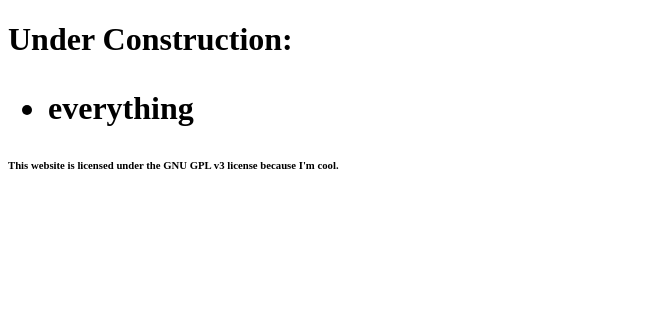
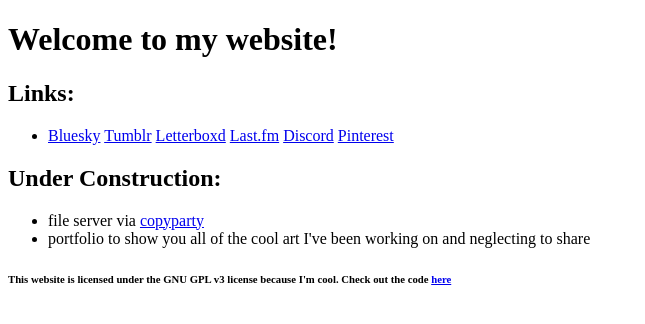
Before and after one commit to anarchohannibalism/anarchohannibalism.github.io, a plain HTML site: page index.html in a window 1280 px wide. Shown: the whole page, without its empty margins (0-645 px from the left). Drawn offline with Linux system fonts and the light colour scheme.

Commit message:
added links

```diff
--- a/index.html
+++ b/index.html
@@ -12,13 +12,27 @@
   </head>
   <body>
 	  <main>
-      <h1>Under Construction:
+      <h1>Welcome to my website!</h1>
+      <h2>Links:</h2>
       <ul>
-        <li>everything</li>
-      </ul> </h1>
+        <li>
+          <a href="https://bsky.app/profile/anarchohannibalism.xyz">Bluesky</a>
+          <a href="https://anarchohannibalism.tumblr.com">Tumblr</a>
+          <a href="https://letterboxd.com/shreksicle69">Letterboxd</a>
+          <a href="https://last.fm/user/ry_nh_rper">Last.fm</a>
+          <a href="https://discord.com/users/246461671868989442">Discord</a>
+          <a href="https://www.pinterest.com/anarchohannibalism">Pinterest</a>
+        </li>
+      </ul>
+      <h2>Under Construction:</h2>
+      <ul>
+        <li>file server via <a href="https://github.com/9001/copyparty">copyparty</a></li>
+        <li>portfolio to show you all of the cool art I've been working on and neglecting to share</li>
+      </ul>
 	  </main>
   </body>
   <footer>
-    <h6>This website is licensed under the GNU GPL v3 license because I'm cool.</h6>
+    <h6>This website is licensed under the GNU GPL v3 license because I'm cool. Check out the code <a href="https://github.com/anarchohannibalism/anarchohannibalism.github.io">here</a>
+    </h6>
   </footer>
 </html>
```
